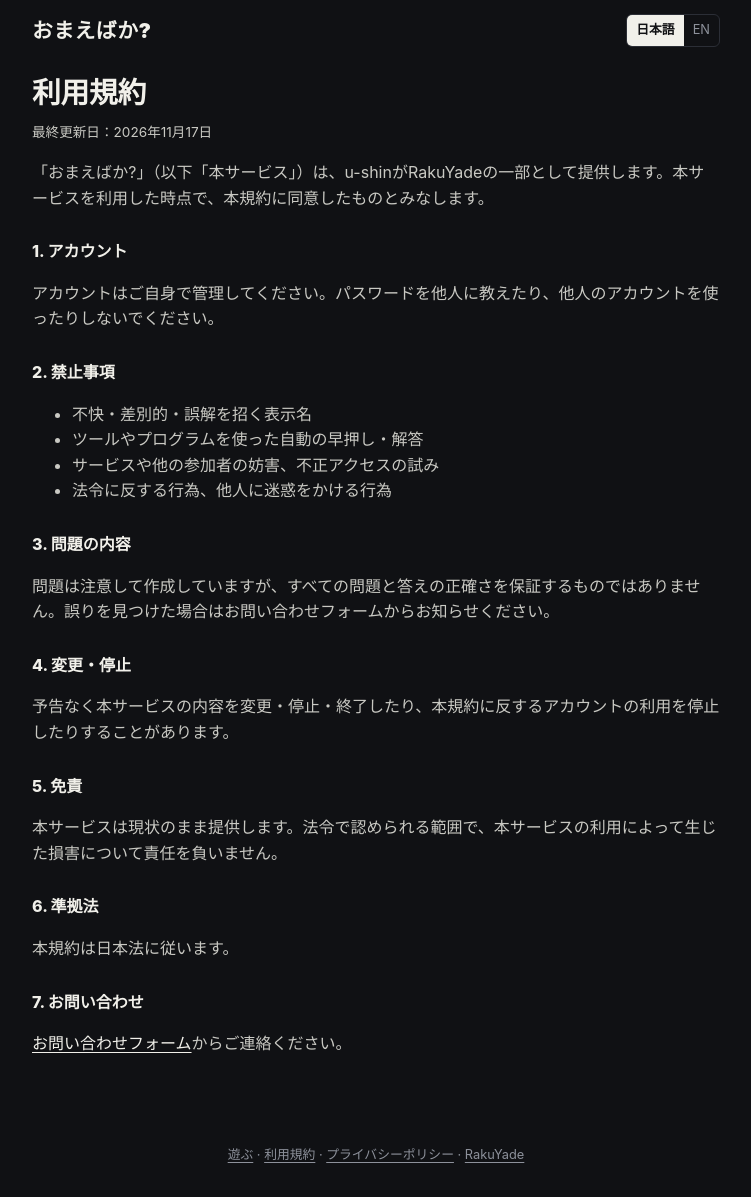
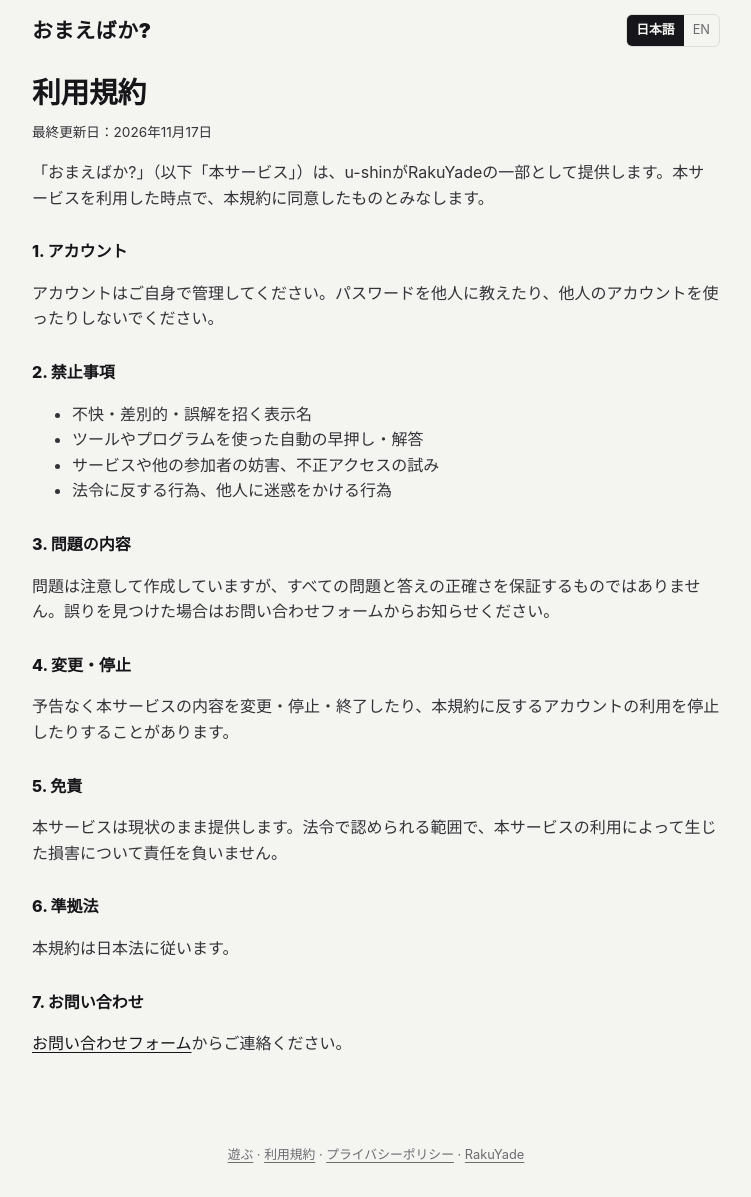
Before and after one commit to u-shin16/omaebaka, a Flask app: page /terms in a window 1280 px wide. Shown: the whole page, without its empty margins (264-1015 px from the left). Run offline with Flask 3, Linux system fonts and the light colour scheme.

Commit message:
各問題の前に「第◯問」を表示。配色を明るい色に変更。問題切り替え時の更新通知の抜けを修正
Co-Authored-By: Claude Opus 5.5 <noreply@anthropic.com>

```diff
--- a/static/css/style.css
+++ b/static/css/style.css
@@ -1,17 +1,18 @@
 /* おまえばか? — 早押しの画面で「問題・誰が押したか・答え・BUZZ」がひと目で分かることを最優先にする。
-   色は黒地＋強調の黄色1色。正解の緑・不正解の赤はゲームの結果を伝えるときだけ使う。 */
+   色は明るい地＋強調の黄色1色（黄色は塗りにだけ使い、文字色には使わない）。正解の緑・不正解の赤はゲームの結果を伝えるときだけ使う。 */
 :root {
-  --bg: #101114;
-  --panel: #191b20;
-  --line: #2b2e36;
-  --ink: #f1f0ea;
-  --muted: #8d919b;
+  --bg: #f4f4f1;
+  --panel: #ffffff;
+  --line: #deded8;
+  --ink: #16161a;
+  --muted: #6b6b70;
   --accent: #ffcc00;
-  --accent-ink: #101114;
-  --ok: #33d17a;
-  --ng: #ff5a4f;
+  --accent-ink: #16161a;
+  --accent-text: #9a6b00;
+  --ok: #128a4a;
+  --ng: #d2372c;
   --r: 6px;
-  color-scheme: dark;
+  color-scheme: light;
 }
 * { box-sizing: border-box; }
 html, body { margin: 0; }
@@ -164,7 +166,7 @@ kbd { border: 1px solid var(--line); border-radius: 3px; padding: 0 5px; font-si
 .doc { max-width: 720px; margin: 0 auto; padding: 0 16px 40px; }
 .doc h1 { font-size: 1.8rem; margin-top: 16px; }
 .doc h2 { margin-top: 28px; }
-.doc p, .doc li { color: #c9c9c3; }
+.doc p, .doc li { color: #333338; }
 
 /* narrow screens: the name is shown on the home screen, so the header keeps only the essentials */
 .account .btn-small { white-space: nowrap; }
--- a/static/js/i18n.js
+++ b/static/js/i18n.js
@@ -22,7 +22,7 @@ var I18N = (function () {
       wait_host: 'Waiting for the host to start…', start: 'Start game', leave_room: 'Leave room', leave_game: 'Leave game',
       results: 'Results', host_again: 'The host can start another round.', play_again: 'Play again',
       terms: 'Terms', privacy: 'Privacy', play_link: 'Play', sign_out: 'Sign out', host: 'host', you: 'you', offline: 'offline',
-      get_ready: 'Get ready', buzz: 'BUZZ', locked: 'LOCKED',
+      get_ready: 'Get ready', q_num: 'Question {n}', buzz: 'BUZZ', locked: 'LOCKED',
       you_buzzed: 'You buzzed! Spell the answer.', buzzed_in: '{n} buzzed in…', got_it: '{n} got it! +10', you_got_it: 'You got it! +10',
       times_up: 'Time\'s up!', missed: '{n} missed! −5', you_missed: 'You missed! −5', ran_out: '{n} ran out of time. −5',
       you_ran_out: 'You ran out of time. −5', left: '{n} left.', reconnecting: 'Connection lost. Reconnecting…',
@@ -64,7 +64,7 @@ var I18N = (function () {
       wait_host: 'ホストが始めるのを待っています…', start: 'ゲーム開始', leave_room: '部屋を出る', leave_game: 'ゲームをやめる',
       results: '結果', host_again: 'ホストはもう一度始められます。', play_again: 'もう一度遊ぶ',
       terms: '利用規約', privacy: 'プライバシーポリシー', play_link: '遊ぶ', sign_out: 'ログアウト', host: 'ホスト', you: 'あなた', offline: 'オフライン',
-      get_ready: '準備中', buzz: 'BUZZ', locked: 'おてつき',
+      get_ready: '準備中', q_num: '第{n}問', buzz: 'BUZZ', locked: 'おてつき',
       you_buzzed: '押しました! 答えを選んでください', buzzed_in: '{n}さんが押しました…', got_it: '{n}さん正解! +10', you_got_it: '正解! +10',
       times_up: '時間切れ!', missed: '{n}さん不正解 −5', you_missed: '不正解 −5', ran_out: '{n}さん時間切れ −5',
       you_ran_out: '時間切れ −5', left: '{n}さんが抜けました', reconnecting: '接続が切れました。再接続しています…',
--- a/templates/index.html
+++ b/templates/index.html
@@ -9,7 +9,7 @@
   <meta property="og:title" content="おまえばか? — オンライン早押しクイズ">
   <meta property="og:description" content="友だちと早押しで対戦。日本語と英語、5ジャンル各100問。">
   <meta property="og:type" content="website">
-  <meta name="theme-color" content="#1b1b2f">
+  <meta name="theme-color" content="#f4f4f1">
   <link rel="stylesheet" href="{{ url_for('static', filename='css/style.css') }}">
 </head>
 <body>
```
Also changed, not shown: other parts of static/css/style.css (+15 -14 lines), game.py (+15 -3 lines), static/js/app.js (+6 -3 lines), tests/test_game.py (+4 -2 lines).
